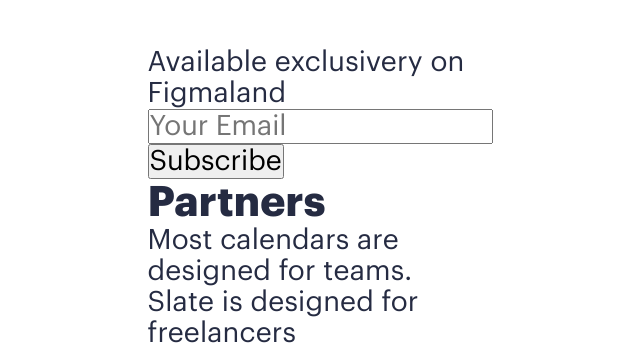
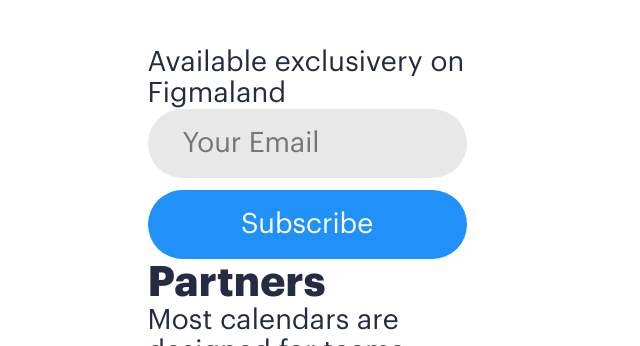
Before and after one commit to ViktorSvertoka/deep-learning-hw, a plain HTML site: page index.html in a window 1280 px wide. Shown: the part 3489-3835 px from the top of the page, without its empty margins (333-973 px from the left). Drawn offline with Linux system fonts and the light colour scheme.

Commit message:
Feat(CSS): Added styles to section prototyping

```diff
--- a/css/styles.css
+++ b/css/styles.css
@@ -32,6 +32,7 @@
   --accent-color: #2091f9;
   --text-color: #374754;
   --secondary-color: #ffffff;
+  --input-color: #e8e8e8;
 }
 
 html {
@@ -482,12 +483,26 @@ button {
 }
 
 .prototyping__form {
+  display: flex;
+  flex-direction: column;
+  gap: 12px;
 }
 
 .prototyping__input {
+  background-color: var(--input-color);
+  border-radius: 39px;
+  border: 1px;
+  padding: 19px 35px;
+  width: 319px;
 }
 
 .prototyping__btn {
+  background-color: var(--accent-color);
+  border-radius: 39px;
+  padding: 19px 30px;
+  border: none;
+  color: var(--secondary-color);
+  width: 319px;
 }
 
 .partners {
```
